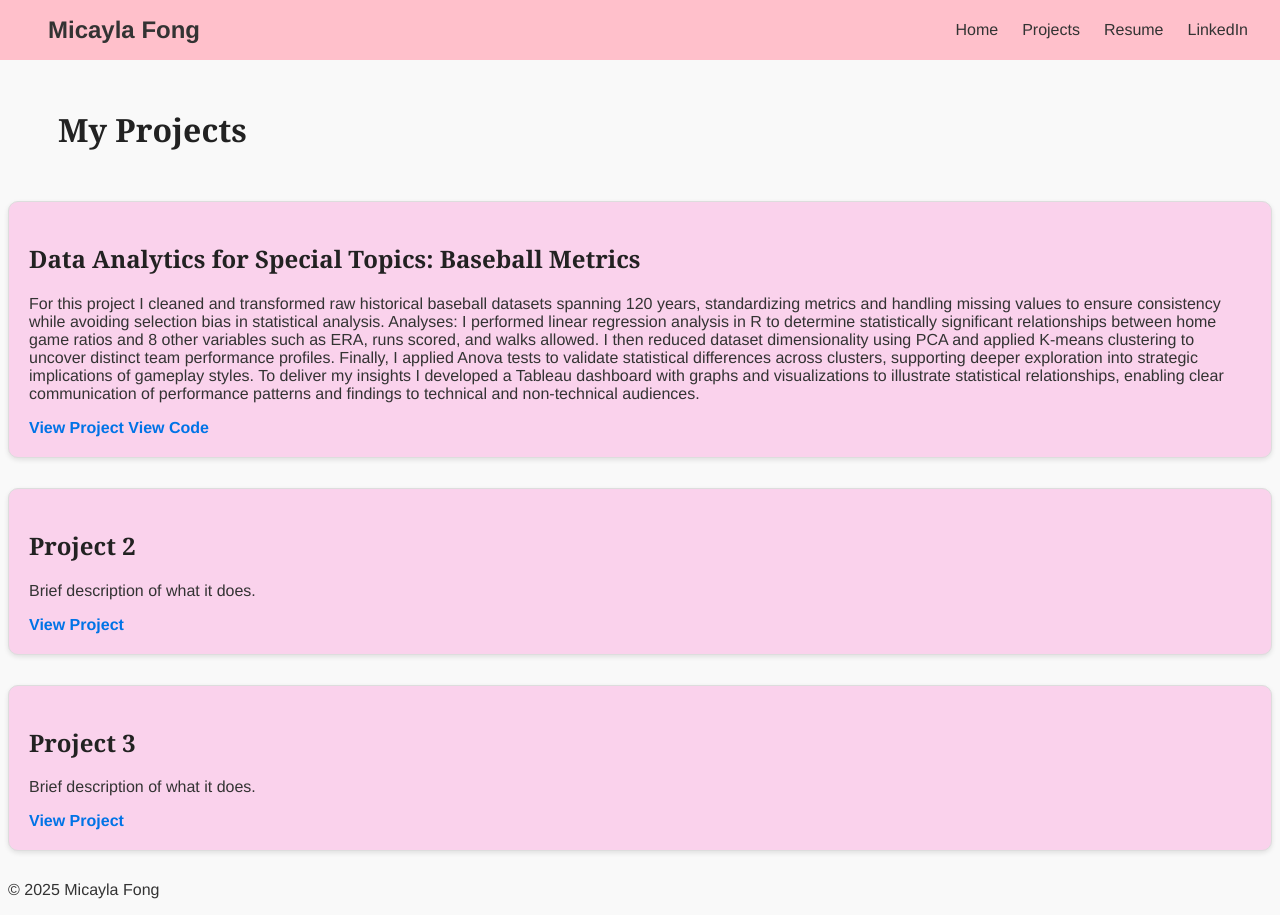
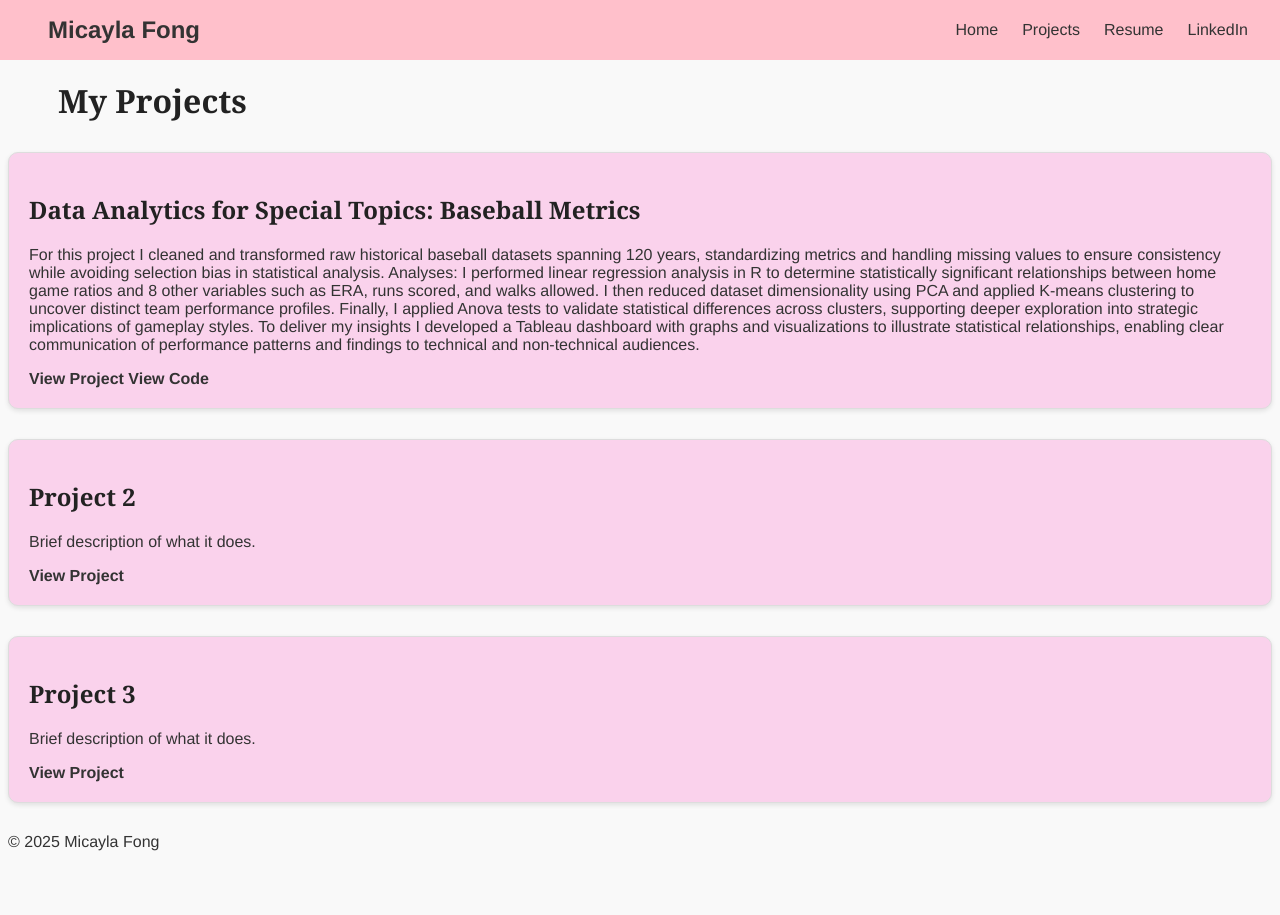
Before and after one commit to mdfong35/mdfong35.github.io, a Jekyll site: the page built from projects.md, in a window 1280 px wide. Built offline with Jekyll 4.4.1, drawn with Linux system fonts in a browser that asks for light colours.

Commit message:
Update style.css

```diff
--- a/assets/style.css
+++ b/assets/style.css
@@ -57,10 +57,8 @@ body {
 
 
 
-
 h1 {
-  margin-left: 50px; /* Adjust the value as needed (px, em, rem, %) */
-  margin:50px;
+  margin-left: 50px;
 }
 
 h1, h2, h3 {
@@ -80,7 +78,7 @@ h1, h2, h3 {
 }
 
 .project-card a {
-    color: #0073e6;
+    color: #333333;
     text-decoration: none;
     font-weight: bold;
 }
```
